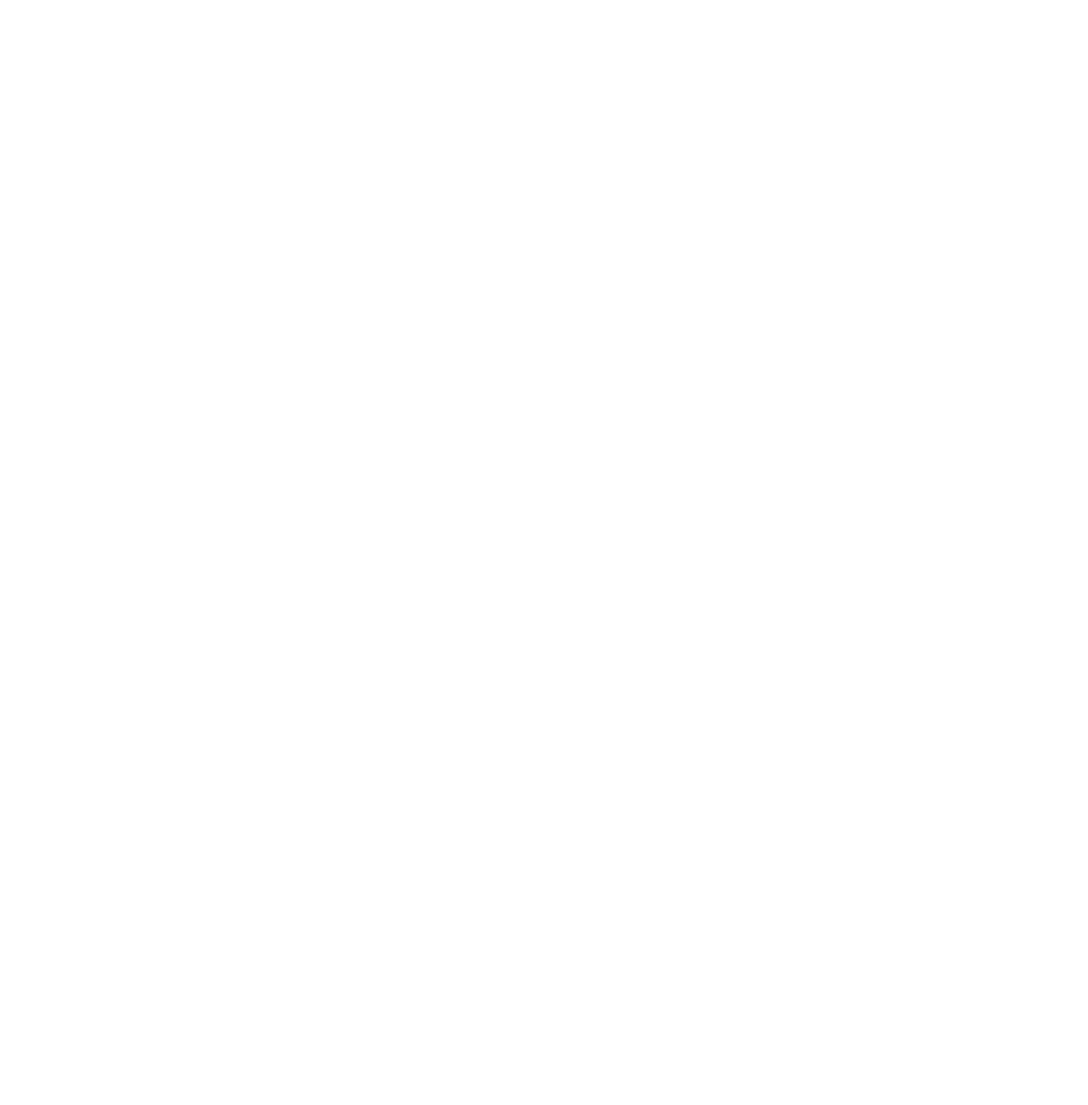
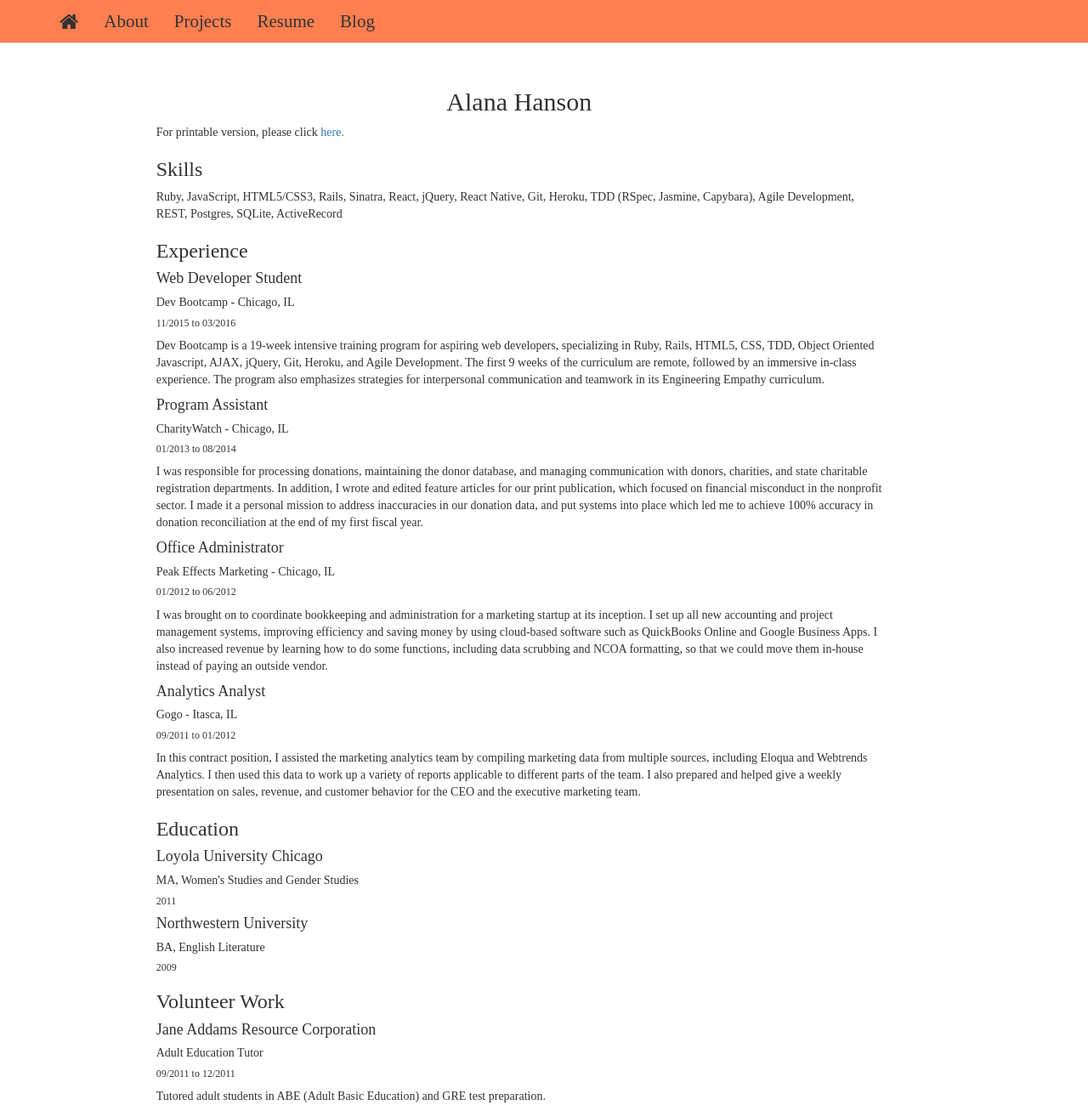
Before and after one commit to alanahanson/alanahansondotcom, a plain HTML site: page resume/index.html in a window 1280 px wide. Shown: the top 1300 px of the page at 85% size. Before the commit the page ends 800 px from the top, so only its background shows below. Drawn offline with nearby package versions, Linux system fonts and the light colour scheme.

Commit message:
Add resume page

```diff
--- a/css/heroic-features.css
+++ b/css/heroic-features.css
@@ -51,3 +51,13 @@ nav a:hover {
 .thumbnail a > img {
   width: 60%;
 }
+
+.resume {
+  width: 75%;
+  margin-left: 10%;
+  padding: 1%;
+}
+
+.resume h2 {
+  text-align: center;
+}
--- a/resume/index.html
+++ b/resume/index.html
@@ -0,0 +1,138 @@
+<!DOCTYPE html>
+<html lang="en">
+
+<head>
+    <meta charset="utf-8">
+    <meta http-equiv="X-UA-Compatible" content="IE=edge">
+    <meta name="viewport" content="width=device-width, initial-scale=1">
+    <meta name="description" content="">
+    <meta name="author" content="">
+
+    <title>Resume | Alana Hanson</title>
+    <!-- Bootstrap Core CSS -->
+    <link href="../css/bootstrap.min.css" rel="stylesheet">
+    <!-- Font Awesome -->
+    <link rel="stylesheet" href="https://maxcdn.bootstrapcdn.com/font-awesome/4.5.0/css/font-awesome.min.css">
+    <!-- Custom CSS -->
+    <link href="../css/heroic-features.css" rel="stylesheet">
+
+    <!-- HTML5 Shim and Respond.js IE8 support of HTML5 elements and media queries -->
+    <!-- WARNING: Respond.js doesn't work if you view the page via file:// -->
+    <!--[if lt IE 9]>
+        <script src="https://oss.maxcdn.com/libs/html5shiv/3.7.0/html5shiv.js"></script>
+        <script src="https://oss.maxcdn.com/libs/respond.js/1.4.2/respond.min.js"></script>
+    <![endif]-->
+
+</head>
+<body>
+
+    <!-- Navigation -->
+    <nav class="navbar navbar-default navbar-static-top" role="navigation">
+        <div class="container">
+            <!-- Brand and toggle get grouped for better mobile display -->
+            <div class="navbar-header">
+                <button type="button" class="navbar-toggle" data-toggle="collapse" data-target="#bs-example-navbar-collapse-1">
+                    <span class="sr-only">Toggle navigation</span>
+                    <span class="icon-bar"></span>
+                    <span class="icon-bar"></span>
+                    <span class="icon-bar"></span>
+                </button>
+                <a class="navbar-brand" href="../index.html"><i class="fa fa-home fa-lg"></i></a>
+            </div>
+            <!-- Collect the nav links, forms, and other content for toggling -->
+            <div class="collapse navbar-collapse" id="bs-example-navbar-collapse-1">
+                <ul class="nav navbar-nav">
+                    <li><a href="../about/index.html">About</a></li>
+                    <li><a href="../projects/index.html">Projects</a></li>
+                    <li><a href="index.html">Resume</a></li>
+                    <li><a href="../blog/index.html">Blog</a></li>
+                </ul>
+            </div>
+            <!-- /.navbar-collapse -->
+        </div>
+        <!-- /.container -->
+    </nav>
+
+    <!-- Page Content -->
+    <div class="container">
+
+        <!-- Jumbotron Header -->
+        <!-- <header class="jumbotron hero-spacer jumbotron-secondary">
+            <h1 id="alana">Alana Hanson</h1>
+            <p id="alana2">Full-stack web developer, feminist, comic book enthusiast.</p>
+        </header> -->
+
+        <!-- Page Features -->
+      <div class="row">
+        <div class="resume">
+          <h2>Alana Hanson</h2>
+          <p>For printable version, please click <a href="https://resume.creddle.io/resume/3zlyqa0f03l" target="_blank">here.</a></p>
+          <h3>Skills</h3>
+            <p>Ruby, JavaScript, HTML5/CSS3, Rails,  Sinatra, React, jQuery, React Native, Git,  Heroku, TDD (RSpec, Jasmine, Capybara),  Agile Development, REST,  Postgres, SQLite, ActiveRecord</p>
+          <h3>Experience</h3>
+            <h4>Web Developer Student</h4>
+            <h5>Dev Bootcamp - Chicago, IL</h5>
+            <h6>11/2015 to 03/2016</h6>
+            <p>Dev Bootcamp is a 19-week intensive training program for aspiring web developers, specializing in Ruby, Rails, HTML5, CSS, TDD, Object Oriented Javascript, AJAX, jQuery, Git, Heroku, and Agile Development. The first 9 weeks of the curriculum are remote, followed by an immersive in-class experience. The program also emphasizes strategies for interpersonal communication and teamwork in its Engineering Empathy curriculum.</p>
+
+            <h4>Program Assistant</h4>
+            <h5>CharityWatch - Chicago, IL</h5>
+            <h6>01/2013 to 08/2014</h6>
+            <p>I was responsible for processing donations, maintaining the donor database, and managing communication with donors, charities, and state charitable registration departments. In addition, I wrote and edited feature articles for our print publication, which focused on financial misconduct in the nonprofit sector. I made it a personal mission to address inaccuracies in our donation data, and put systems into place which led me to achieve 100% accuracy in donation reconciliation at the end of my first fiscal year.</p>
+
+            <h4>Office Administrator</h4>
+            <h5>Peak Effects Marketing - Chicago, IL</h5>
+            <h6>01/2012 to 06/2012</h6>
+            <p>I was brought on to coordinate bookkeeping and administration for a marketing startup  at its inception. I set up all new accounting and project management systems, improving efficiency and saving money by using cloud-based software such as QuickBooks Online and Google Business Apps. I also increased revenue by learning how to do some functions, including data scrubbing and NCOA formatting, so that we could move them in-house instead of paying an outside vendor.</p>
+
+            <h4>Analytics Analyst</h4>
+            <h5>Gogo - Itasca, IL</h5>
+            <h6>09/2011 to 01/2012</h6>
+            <p>In this contract position, I assisted the marketing analytics team by compiling marketing data from multiple sources, including Eloqua and Webtrends Analytics. I then used this data to work up a variety of reports applicable to different parts of the team. I also prepared and helped give a weekly presentation on sales, revenue, and customer behavior for the CEO and the executive marketing team.</p>
+
+          <h3>Education</h3>
+            <h4>Loyola University Chicago</h4>
+            <h5>MA, Women's Studies and Gender Studies</h5>
+            <h6>2011</h6>
+
+            <h4>Northwestern University</h4>
+            <h5>BA, English Literature</h5>
+            <h6>2009</h6>
+
+          <h3>Volunteer Work</h3>
+            <h4>Jane Addams Resource Corporation</h4>
+            <h5>Adult Education Tutor</h5>
+            <h6>09/2011 to 12/2011</h6>
+            <p>Tutored adult students in ABE (Adult Basic Education) and GRE test preparation.</p>
+
+            <h4>Planned Parenthood of Illinois</h4>
+            <h5>Reproductive Health Assistant</h5>
+            <h6>04/2010 to 05/2011</h6>
+            <p>Scheduled appointments and answered patient questions via phone and email. Assisted in large scale effort to digitize medical records collection.</p>
+        </div>
+      </div>
+        <!-- /.row -->
+
+        <hr>
+
+        <!-- Footer -->
+        <footer>
+            <div class="row">
+                <div class="col-lg-12">
+                    <p>Copyright &copy; Alana Hanson, 2016</p>
+                </div>
+            </div>
+        </footer>
+
+    </div>
+    <!-- /.container -->
+
+    <!-- jQuery -->
+    <script src="js/jquery.js"></script>
+
+    <!-- Bootstrap Core JavaScript -->
+    <script src="js/bootstrap.min.js"></script>
+
+</body>
+
+</html>
```
